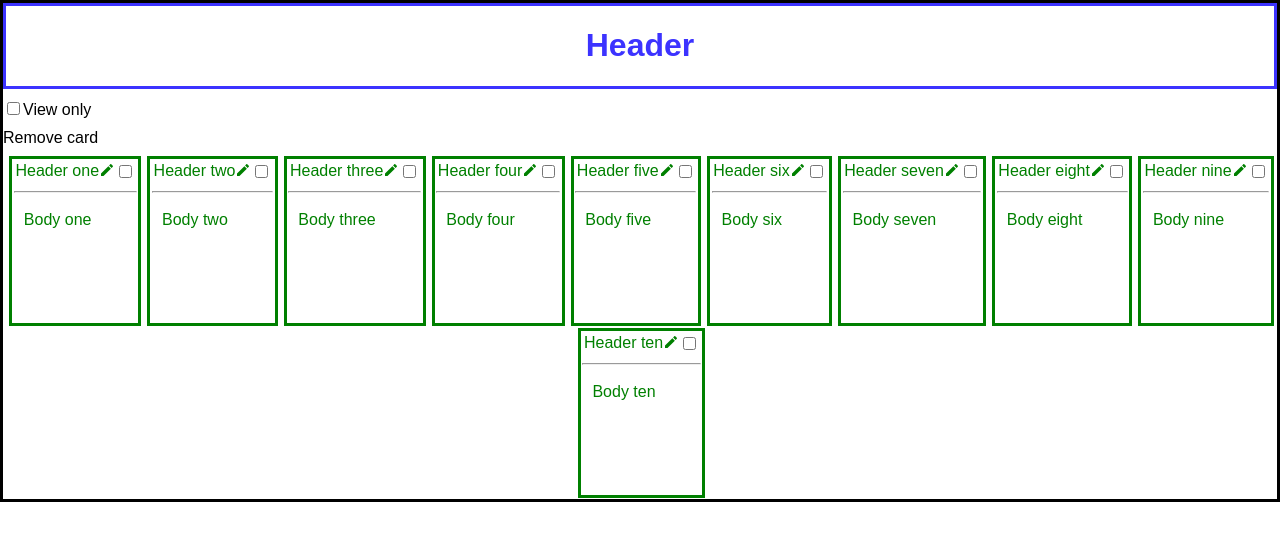
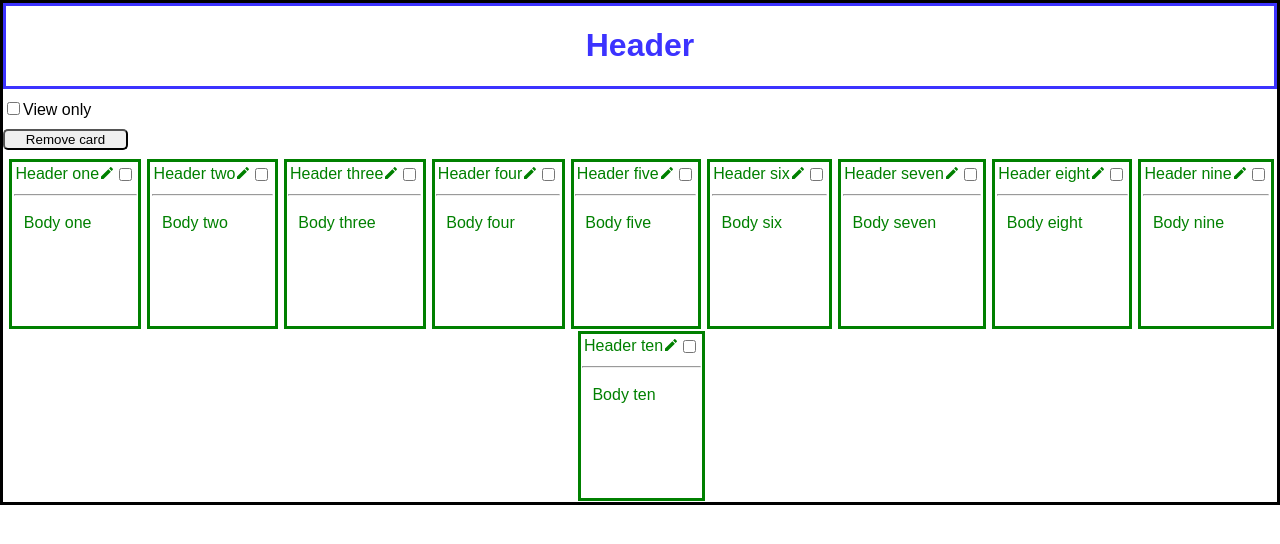
Before and after one commit to Nikan888/reactjs-training, a React (Create React App) app: page / in a window 1280 px wide. Shown: the top 544 px of the page. Built offline with nearby package versions, Linux system fonts and the light colour scheme.

Commit message:
task6 fix1

```diff
--- a/src/components/CardList/CardList.js
+++ b/src/components/CardList/index.js
@@ -37,7 +37,7 @@ class CardList extends Component {
     this.setState({ modeOnlyView: !this.state.modeOnlyView });
   };
 
-  cardsRecycleBinHandler = (id, state) => {
+  cardsRecycleBinHandler = (id) => (state) => {
     if (state) {
       this.cardsRecycleBin.push(id);
     } else {
@@ -49,8 +49,9 @@ class CardList extends Component {
 
   removeCardHandler = () => {
     let cards = [...this.state.cards];
-    cards = cards.filter((value) => !this.cardsRecycleBin.includes(value.id));
-    this.setState({ cards: cards });
+    this.setState({
+      cards: cards.filter((value) => !this.cardsRecycleBin.includes(value.id)),
+    });
   };
 
   render() {
@@ -66,7 +67,9 @@ class CardList extends Component {
             />
             <label htmlFor="modeOnlyView">View only</label>
           </StyledViewOnlyCheckBox>
-          <div className="remove-button" onClick={this.removeCardHandler}>Remove card</div>
+          <button className="remove-button" onClick={this.removeCardHandler}>
+            Remove card
+          </button>
         </div>
         <div className="card-wrapper">
           {this.state.cards.map((card, index) => {
@@ -74,7 +77,7 @@ class CardList extends Component {
               <Card
                 key={card.id}
                 modeOnlyView={this.state.modeOnlyView}
-                cardsRecycleBinHandler={this.cardsRecycleBinHandler}
+                cardsRecycleBinHandler={this.cardsRecycleBinHandler(card.id)}
                 {...card}
               />
             );
--- a/src/containers/App.js
+++ b/src/containers/App.js
@@ -1,7 +1,7 @@
 import React, { Component } from "react";
 import "./App.css";
-import MainHeader from "../components/MainHeader/MainHeader";
-import CardList from "../components/CardList/CardList";
+import MainHeader from "../components/MainHeader";
+import CardList from "../components/CardList";
 
 class App extends Component {
   render() {
```
Also changed, not shown: src/components/MainHeader/index.js (renamed from src/components/MainHeader/MainHeader.js).
